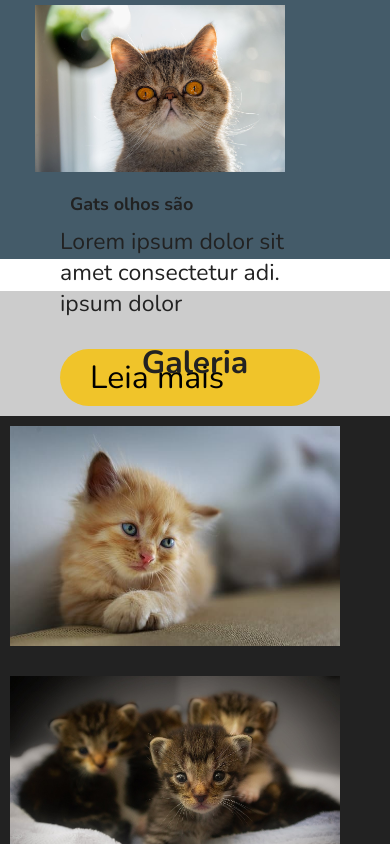
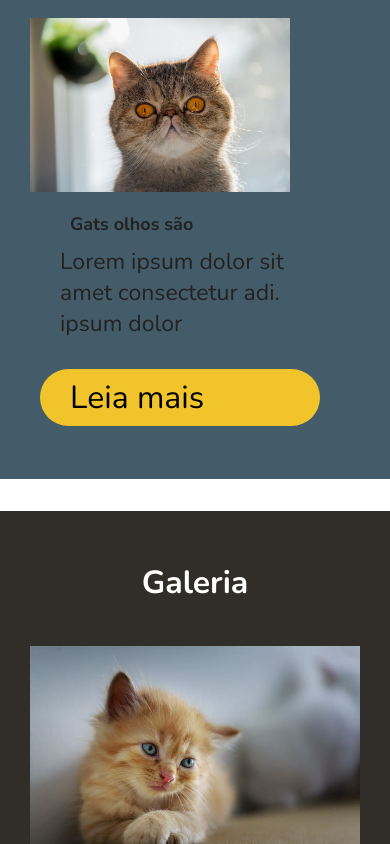
Before and after one commit to Johnhelder/landing-page-pets, a plain HTML site: page index.html in a window 390 px wide. Shown: the part 2991-3835 px from the top of the page. Drawn offline with nearby package versions, Linux system fonts and the light colour scheme.

Commit message:
Fazendo melhorias nas seções

```diff
--- a/assets/css/style.css
+++ b/assets/css/style.css
@@ -386,11 +386,17 @@ footer p{
     }
     .populares{
       background-color: #445B69;
-      height: 1200px;
+      height: 1420px;
     }
+
+    .popularArt{
+      padding-top: 30px;
+    }
+
     .popular-imagem img{
-      max-width: 250px;
+      max-width: 260px;
       margin: 0 auto;
+      margin-left: 30px;
     }
     .popular-detalhe{
       margin: 0 auto;
@@ -412,9 +418,9 @@ footer p{
 
     .popupares-btn{
       display: block;
-     margin-left: 60px;
-     margin-top: 15px;
+     margin-left: 40px;
      margin-bottom: 30px;
+     padding: 0 auto;
     }
 
   }
@@ -440,11 +446,27 @@ footer p{
   /*Galeria*/
 
   @media(max-width: 400px){
+    .galeria{
+      background-color: #312E29;
+    }
     .galeria-geral{
-      background-color: #222222;
+      background-color: #312E29;
+    }
+
+    .galeria-geral{
       height: 1000px;
-      display: flex;
+      display: block;
       flex-direction: row;
       padding: 0 auto;
     }
+    .galeriah3{
+      color: #ffffff;
+    }
   }
+
+  /*Footer*/
+
+footer{
+  display: flex;
+  margin-top: 460px;
+}
```
